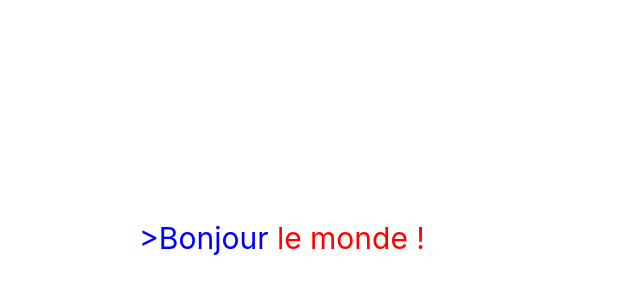
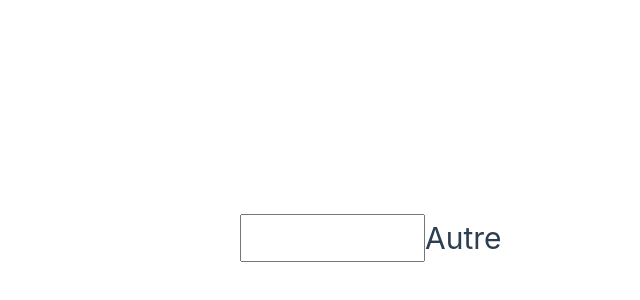
Before and after one commit to DDLH-92/Dyma-project-Vue, a Vue app in the folder dymavue/: page / in a window 1280 px wide. Shown: the part 162-462 px from the top of the page, without its empty margins (215-855 px from the left). Built offline with nearby package versions, Linux system fonts and the light colour scheme.

Commit message:
v-if else else-if

```diff
--- a/dymavue/src/App.vue
+++ b/dymavue/src/App.vue
@@ -1,23 +1,19 @@
 <template>
-  <h1><span>>Bonjour</span> le monde !</h1>
+<input type="text" v-model="letter">
+<h1 v-if="letter ==='A'">A</h1>
+<h1 v-else-if="letter === 'B'">B</h1>
+<h1 v-else-if="letter === 'C'">C</h1>
+<h1 v-else>Autre</h1>
 </template>
 
 <script setup lang="ts">
 import { ref } from 'vue';
 
-const fontSize = ref('font-size: 50px;')
-const color = ref('color: red;')
+const letter = ref('');
 
 </script>
 
-
 <style scoped lang = "scss">
 
-h1 {
-  color: red;
-  span {
-    color: blue;
-  }
-}
 
 </style>
```
